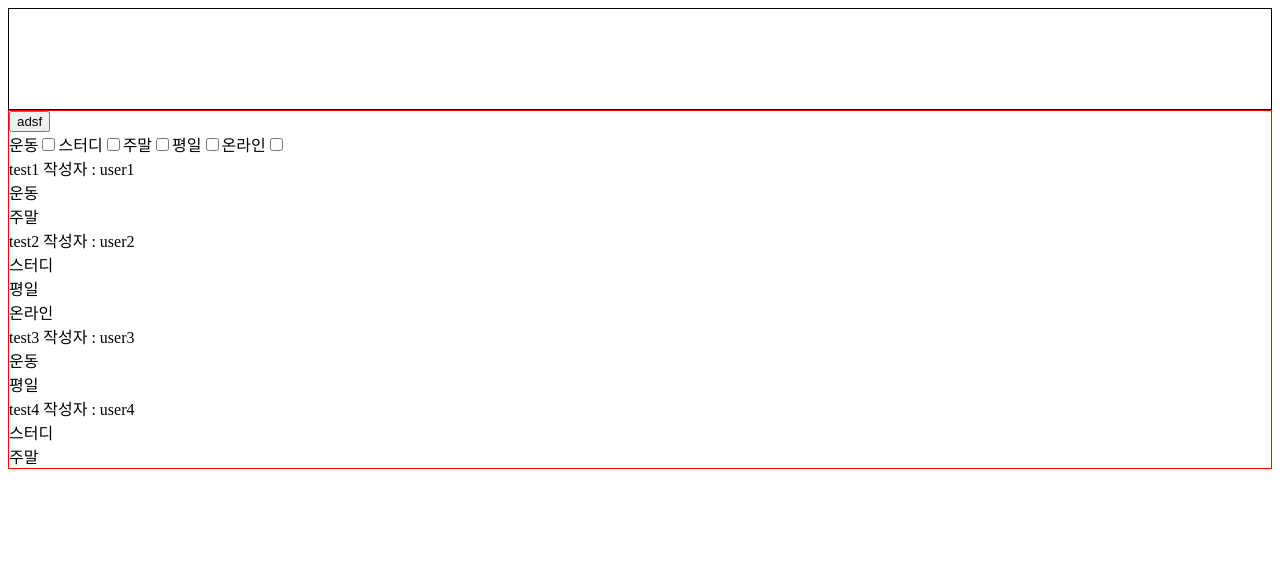
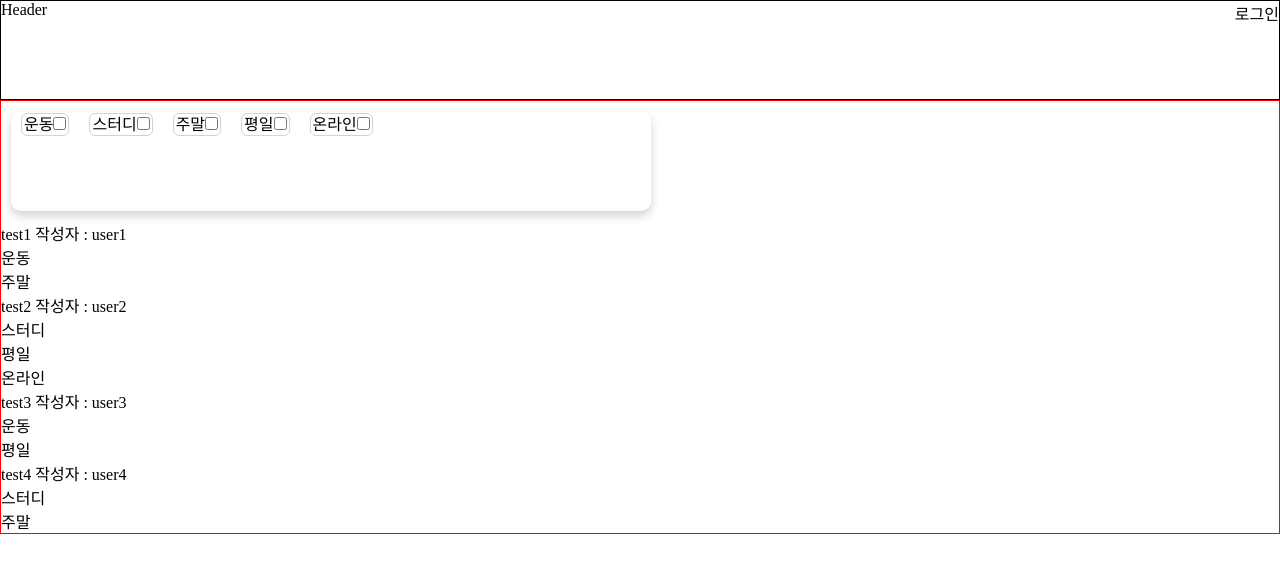
Before and after one commit to pho9902/yanawa, a Next.js app: page / in a window 1280 px wide. Shown: the top 572 px of the page. Built offline with nearby package versions, Linux system fonts and the light colour scheme; no server answers.

Commit message:
woo: modify main design

```diff
--- a/src/components/Header.js
+++ b/src/components/Header.js
@@ -1,5 +1,10 @@
 import styles from "@/styles/Header.module.scss";
 
 export default function Header() {
-  return <div className={styles.wrap}></div>;
+  return (
+    <div className={styles.wrap}>
+      Header
+      <div>로그인</div>
+    </div>
+  );
 }
--- a/src/components/Main.js
+++ b/src/components/Main.js
@@ -1,8 +1,7 @@
-import styles from "@/styles/main.module.scss";
+import styles from "@/styles/Main.module.scss";
 import temp from "@/pages/api/hello";
 
 export default function Main() {
-  console.log(process.env.NEXT_PUBLIC_APIKEY);
   const array = [
     {
       title: "test1",
@@ -36,37 +35,36 @@
 
   return (
     <div className={styles.wrap}>
-      <button onClick={() => temp()}>adsf </button>
-      <div>
-        <label>
+      <div className={styles.filterBox}>
+        <label className={styles.checkboxDiv}>
           운동
           <input
             type="checkbox"
             onChange={({ target: { checked } }) => onChange(checked)}
           />
         </label>
-        <label>
+        <label className={styles.checkboxDiv}>
           스터디
           <input
             type="checkbox"
             onChange={({ target: { checked } }) => onChange(checked)}
           />
         </label>
-        <label>
+        <label className={styles.checkboxDiv}>
           주말
           <input
             type="checkbox"
             onChange={({ target: { checked } }) => onChange(checked)}
           />
         </label>
-        <label>
+        <label className={styles.checkboxDiv}>
           평일
           <input
             type="checkbox"
             onChange={({ target: { checked } }) => onChange(checked)}
           />
         </label>
-        <label>
+        <label className={styles.checkboxDiv}>
           온라인
           <input
             type="checkbox"
@@ -74,6 +72,8 @@
           />
         </label>
       </div>
+
+      <div></div>
       {array.map((el, idx) => {
         return (
           <div key={idx}>
--- a/src/pages/_app.js
+++ b/src/pages/_app.js
@@ -1,4 +1,5 @@
 import Header from "@/components/Header";
+import * as styles from "@/styles/global.css";
 
 export default function App({ Component, pageProps }) {
   return (
--- a/src/pages/_document.js
+++ b/src/pages/_document.js
@@ -1,4 +1,4 @@
-import { Html, Head, Main, NextScript } from 'next/document'
+import { Html, Head, Main, NextScript } from "next/document";
 
 export default function Document() {
   return (
@@ -9,5 +9,5 @@
         <NextScript />
       </body>
     </Html>
-  )
+  );
 }
--- a/src/styles/Header.module.scss
+++ b/src/styles/Header.module.scss
@@ -1,4 +1,7 @@
 .wrap {
   height: 100px;
   border: 1px solid;
+  display: flex;
+
+  justify-content: space-between;
 }
--- /dev/null
+++ b/src/styles/global.css
@@ -0,0 +1,100 @@
+:root {
+  /* --max-width: 1100px; */
+  --border-radius: 12px;
+  --font-mono: ui-monospace, Menlo, Monaco, "Cascadia Mono", "Segoe UI Mono",
+    "Roboto Mono", "Oxygen Mono", "Ubuntu Monospace", "Source Code Pro",
+    "Fira Mono", "Droid Sans Mono", "Courier New", monospace;
+
+  --foreground-rgb: 0, 0, 0;
+  --background-start-rgb: 214, 219, 220;
+  --background-end-rgb: 255, 255, 255;
+
+  --primary-glow: conic-gradient(
+    from 180deg at 50% 50%,
+    #16abff33 0deg,
+    #0885ff33 55deg,
+    #54d6ff33 120deg,
+    #0071ff33 160deg,
+    transparent 360deg
+  );
+  --secondary-glow: radial-gradient(
+    rgba(255, 255, 255, 1),
+    rgba(255, 255, 255, 0)
+  );
+
+  --tile-start-rgb: 239, 245, 249;
+  --tile-end-rgb: 228, 232, 233;
+  --tile-border: conic-gradient(
+    #00000080,
+    #00000040,
+    #00000030,
+    #00000020,
+    #00000010,
+    #00000010,
+    #00000080
+  );
+
+  --callout-rgb: 238, 240, 241;
+  --callout-border-rgb: 172, 175, 176;
+  --card-rgb: 180, 185, 188;
+  --card-border-rgb: 131, 134, 135;
+}
+
+@media (prefers-color-scheme: dark) {
+  :root {
+    --foreground-rgb: 255, 255, 255;
+    --background-start-rgb: 0, 0, 0;
+    --background-end-rgb: 0, 0, 0;
+
+    --primary-glow: radial-gradient(rgba(1, 65, 255, 0.4), rgba(1, 65, 255, 0));
+    --secondary-glow: linear-gradient(
+      to bottom right,
+      rgba(1, 65, 255, 0),
+      rgba(1, 65, 255, 0),
+      rgba(1, 65, 255, 0.3)
+    );
+
+    --tile-start-rgb: 2, 13, 46;
+    --tile-end-rgb: 2, 5, 19;
+    --tile-border: conic-gradient(
+      #ffffff80,
+      #ffffff40,
+      #ffffff30,
+      #ffffff20,
+      #ffffff10,
+      #ffffff10,
+      #ffffff80
+    );
+
+    --callout-rgb: 20, 20, 20;
+    --callout-border-rgb: 108, 108, 108;
+    --card-rgb: 100, 100, 100;
+    --card-border-rgb: 200, 200, 200;
+  }
+}
+
+* {
+  box-sizing: border-box;
+  padding: 0;
+  margin: 0;
+}
+
+html,
+body {
+  /* max-width: 100vw; */
+  overflow-x: hidden;
+}
+
+body {
+}
+
+a {
+  color: inherit;
+  text-decoration: none;
+}
+
+@media (prefers-color-scheme: dark) {
+  html {
+    color-scheme: dark;
+  }
+}
--- a/src/styles/main.module.scss
+++ b/src/styles/main.module.scss
@@ -1,9 +1,20 @@
 .wrap {
   border: 1px solid red;
   margin: 0 auto;
+  width: 100%;
 
-  .banner {
-    border: 1px solid blue;
-    width: 100vw;
+  .filterBox {
+    margin: 10px;
+    border-radius: 10px;
+    height: 100px;
+    width: 50vw;
+    box-shadow: 0 5px 10px lightgray;
+  }
+
+  .checkboxDiv {
+    border: 1px solid lightgray;
+    border-radius: 6px;
+    margin: 10px;
+    padding: 2px;
   }
 }
```
